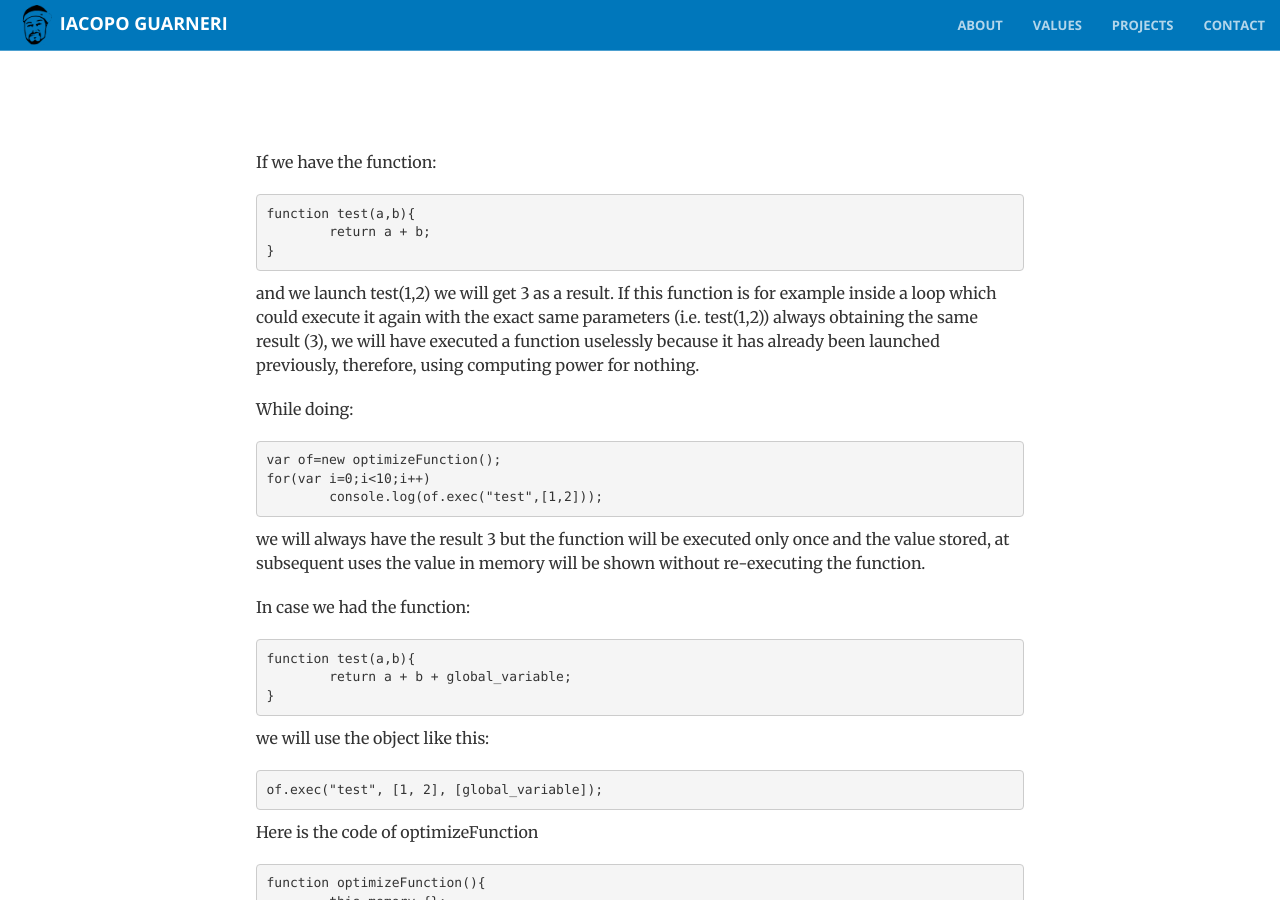
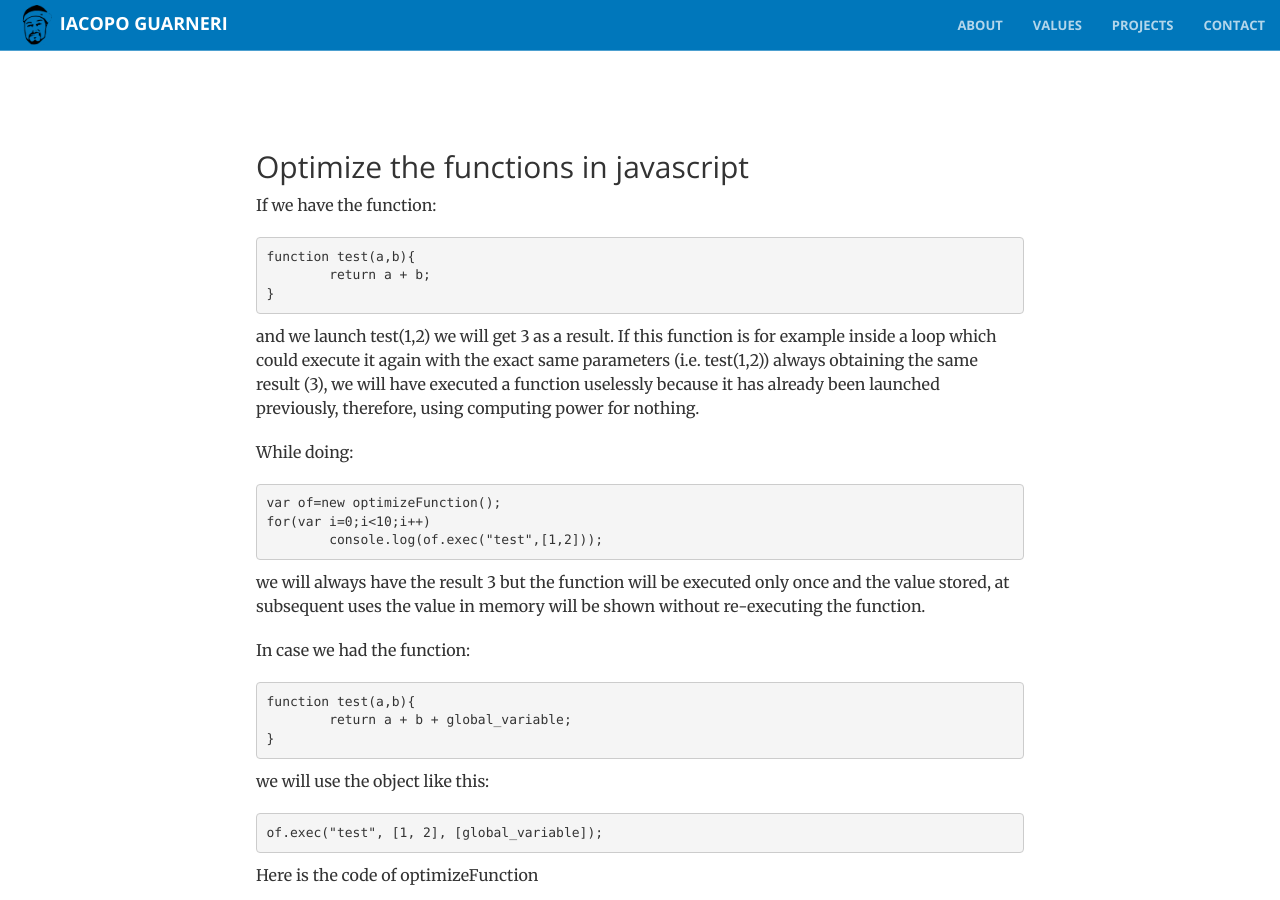
Before and after one commit to iacoposk8/iacoposk8.github.io, a Jekyll site: the page built from projects/optimizeFunction/index.md, in a window 1280 px wide and 900 px high. Built offline with Jekyll 4.4.1, drawn with Linux system fonts in a browser that asks for light colours.

Commit message:
Update index.md

```diff
--- a/projects/optimizeFunction/index.md
+++ b/projects/optimizeFunction/index.md
@@ -2,6 +2,7 @@
 layout: default
 title: Optimize the functions in javascript
 ---
+## Optimize the functions in javascript
 
 If we have the function:
 
```
